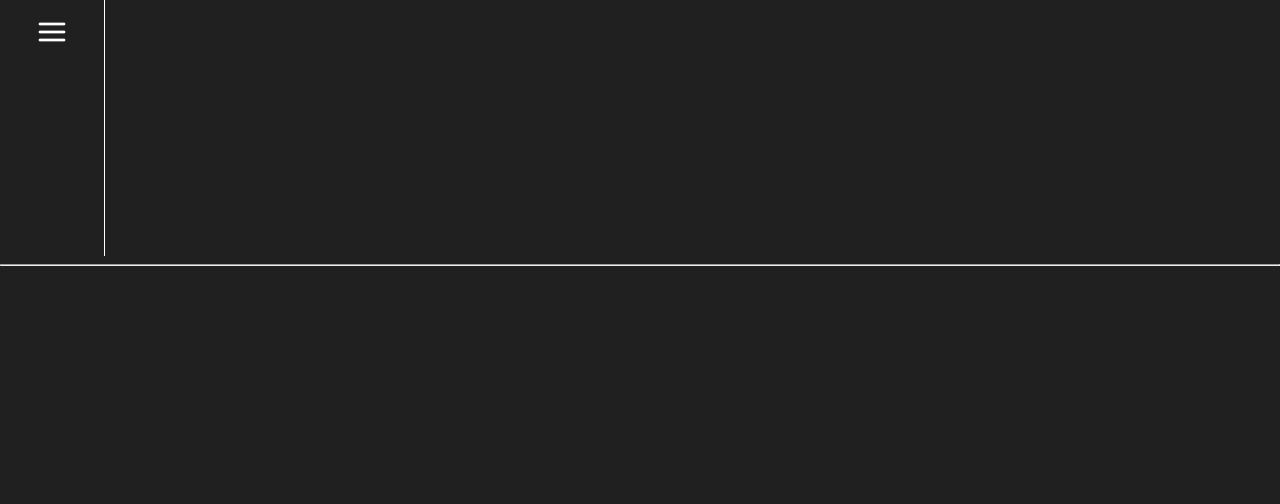
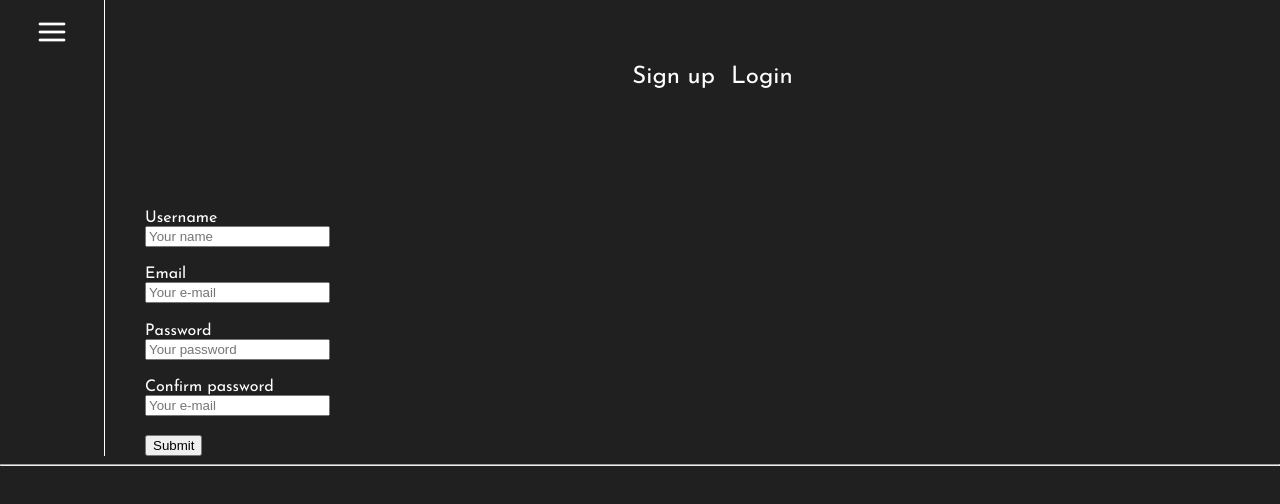
Before and after one commit to Ludurn/Counance, a Vue app: page /entry-flow in a window 1280 px wide. Before the commit this address had no page. Shown: the top 504 px of the page. Built offline with nearby package versions, Linux system fonts and the light colour scheme.

Commit message:
Add entry flow page

```diff
--- a/src/App.vue
+++ b/src/App.vue
@@ -2,8 +2,8 @@
   <div id="foremost">
     <NavBar/>
     <div id="rt-view">
-      <transition name="fade">
-        <router-view/>
+      <transition name="fade" mode="out-in">
+          <router-view/>
       </transition>
     </div>
   </div>
--- a/src/assets/style/main.scss
+++ b/src/assets/style/main.scss
@@ -11,6 +11,7 @@
 @use './layout/navigation.scss';
 
 // pages
+@use './pages/entry-flow.scss';
 @use './pages/home.scss';
 
 // parts
--- /dev/null
+++ b/src/assets/style/pages/_entry-flow.scss
@@ -0,0 +1,15 @@
+#entry-option {
+    display: flex;
+    flex-direction: row;
+    width: fit-content;
+    margin: auto;
+    margin-top: 5%;
+}
+
+#entry-form {
+    margin-top: 10%;
+}
+
+.entry-fields {
+    margin-bottom: 1.2rem;
+}
--- a/src/assets/style/parts/_button.scss
+++ b/src/assets/style/parts/_button.scss
@@ -12,3 +12,13 @@
         color: $gold;
     }
 }
+
+.option-button {
+    @extend .link-button;
+    width: fit-content;
+    font-size: x-large;
+
+    &:hover {
+        color: $pink;
+    }
+}
--- /dev/null
+++ b/src/components/FormInput.vue
@@ -0,0 +1,19 @@
+<template>
+    <div class="entry-fields">
+        <label :for="props.name"> {{ props.label }} </label>
+        <br/>
+        <input class="entry-input" :type="props.type" :name="props.name" :placeholder="props.placeholder" />
+    </div>
+</template>
+
+<script setup lang="ts">
+import { defineProps } from 'vue'
+
+const props = defineProps<{
+    label: string,
+    type: string,
+    name: string,
+    placeholder: string
+}>()
+
+</script>
--- /dev/null
+++ b/src/components/LoginForm.vue
@@ -0,0 +1,25 @@
+<template>
+    <form id="entry-form">
+        <FormInput v-for="(input, i) in inputs" :key="i" :label="input.label" :type="input.type" :name="input.name" :placeholder="input.placeholder" />
+        <input type="submit" value="Submit" />
+    </form>
+</template>
+
+<script setup lang="ts">
+import FormInput from './FormInput.vue'
+
+const inputs: Array<{ label: string, type: string, name: string, placeholder: string}> = [
+  {
+    label: 'Email',
+    type: 'email',
+    name: 'email-input',
+    placeholder: 'Your e-mail'
+  },
+  {
+    label: 'Password',
+    type: 'password',
+    name: 'password-input',
+    placeholder: 'Your password'
+  }
+]
+</script>
--- /dev/null
+++ b/src/components/OptionButton.vue
@@ -0,0 +1,12 @@
+<template>
+    <div class="option-button">
+        {{ props.label }}
+    </div>
+</template>
+
+<script setup lang="ts">
+import { defineProps } from 'vue'
+
+const props = defineProps<{ label: string }>()
+
+</script>
--- /dev/null
+++ b/src/components/SignUpForm.vue
@@ -0,0 +1,37 @@
+<template>
+    <form id="entry-form">
+        <FormInput v-for="(input, i) in inputs" :key="i" :label="input.label" :type="input.type" :name="input.name" :placeholder="input.placeholder" />
+        <input type="submit" value="Submit" />
+    </form>
+</template>
+
+<script setup lang="ts">
+import FormInput from './FormInput.vue'
+
+const inputs: Array<{ label: string, type: string, name: string, placeholder: string}> = [
+  {
+    label: 'Username',
+    type: 'text',
+    name: 'name-input',
+    placeholder: 'Your name'
+  },
+  {
+    label: 'Email',
+    type: 'email',
+    name: 'email-input',
+    placeholder: 'Your e-mail'
+  },
+  {
+    label: 'Password',
+    type: 'password',
+    name: 'password-input',
+    placeholder: 'Your password'
+  },
+  {
+    label: 'Confirm password',
+    type: 'password',
+    name: 'email-input',
+    placeholder: 'Your e-mail'
+  }
+]
+</script>
--- a/src/router/index.ts
+++ b/src/router/index.ts
@@ -1,11 +1,17 @@
 import { createRouter, createWebHistory, RouteRecordRaw } from 'vue-router'
 import HomeView from '../views/HomeView.vue'
+import EntryFlowView from '@/views/EntryFlowView.vue'
 
 const routes: Array<RouteRecordRaw> = [
   {
     path: '/',
     name: 'home',
     component: HomeView
+  },
+  {
+    path: '/entry-flow',
+    name: 'entry-flow',
+    component: EntryFlowView
   }
 ]
 
--- /dev/null
+++ b/src/views/EntryFlowView.vue
@@ -0,0 +1,46 @@
+<template>
+    <div id="entry-option">
+      <OptionButton @click="toggleOption(i, option.isSelect)" v-for="(option, i) in options" :key="i" :label="option.label" />
+    </div>
+    <h1 class="Big-Title"></h1>
+    <transition name="fade" mode="out-in">
+      <SignUpForm v-if="options[0].isSelect" />
+      <LoginForm v-else-if="options[1].isSelect" />
+    </transition>
+</template>
+
+<script setup lang="ts">
+import { ref } from 'vue'
+import OptionButton from '@/components/OptionButton.vue'
+import SignUpForm from '@/components/SignUpForm.vue'
+import LoginForm from '@/components/LoginForm.vue'
+
+const options = ref([
+  {
+    label: 'Sign up',
+    isSelect: true
+  },
+  {
+    label: 'Login',
+    isSelect: false
+  }
+])
+
+function toggleOption (optionIndex: number, optionSelected: boolean) {
+  options.value = options.value.map((option, index) => {
+    let newIsSelect: boolean
+
+    if (index === optionIndex) {
+      newIsSelect = !optionSelected
+    } else {
+      newIsSelect = false
+    }
+
+    return {
+      ...option,
+      isSelect: newIsSelect
+    }
+  })
+}
+
+</script>
--- a/src/views/HomeView.vue
+++ b/src/views/HomeView.vue
@@ -11,7 +11,7 @@
         <p>Start today with <span class="pink">Cou</span><span class="gold">nance</span> to begin your journey toward a peaceful financial life.</p>
       </div>
       <LinkButton
-        :route="'/route'"
+        :route="'/entry-flow'"
         :label="'START NOW'"
       />
     </div>
```
